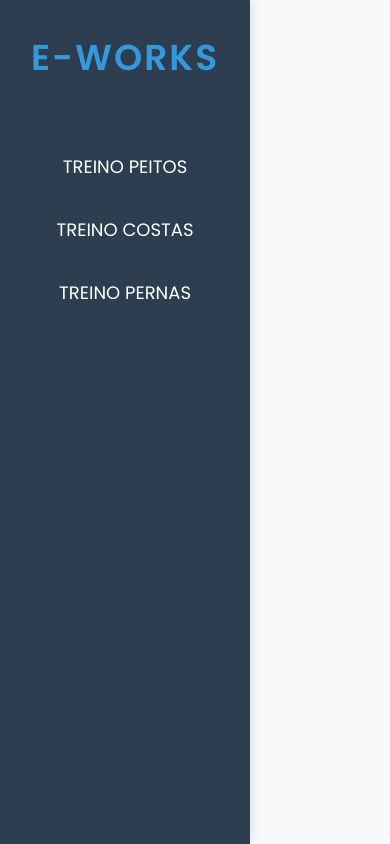
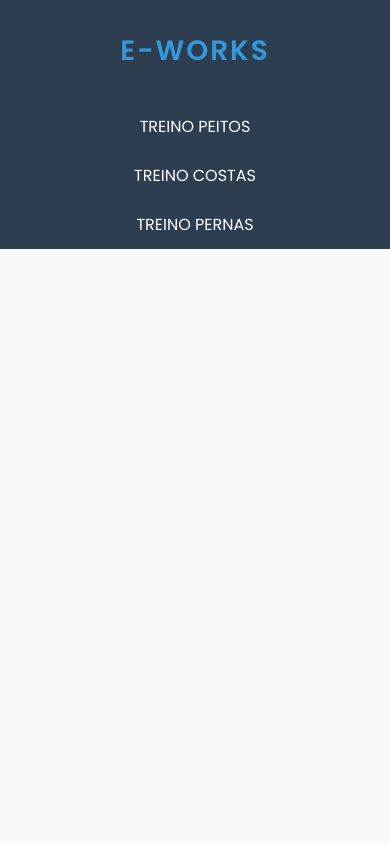
Before and after one commit to phphillipe97/projeto-academia, a plain HTML site: page index.html in a window 390 px wide. Drawn offline with Linux system fonts and the light colour scheme.

Commit message:
Update styles.css

```diff
--- a/styles.css
+++ b/styles.css
@@ -29,6 +29,7 @@ body {
     padding-top: 30px;
     position: fixed;
     box-shadow: 2px 0 10px rgba(0, 0, 0, 0.1);
+    transition: width 0.3s ease;
 }
 
 /* Logo */
@@ -83,19 +84,58 @@ body {
     margin-left: 250px;
     padding: 40px;
     flex-grow: 1;
-    transition: margin-left 0.3s;
+    transition: margin-left 0.3s ease;
 }
 
-.treino-content {
-    display: none;
-    transition: opacity 0.5s ease-in-out;
+/* Estilo de conteúdo para telas menores */
+@media screen and (max-width: 768px) {
+    /* Menu lateral ajustado para telas pequenas */
+    .sidebar {
+        width: 200px; /* Diminuir o tamanho do menu */
+    }
+
+    /* Ajustando a margem do conteúdo */
+    .content {
+        margin-left: 200px; /* Ajuste do conteúdo quando o menu é menor */
+    }
 }
 
-.treino-content h2 {
-    font-size: 32px;
-    margin-bottom: 15px;
-    color: #2c3e50;
-}
+/* Estilo para dispositivos móveis */
+@media screen and (max-width: 480px) {
+    /* Menu lateral ajustado para telas muito pequenas */
+    .sidebar {
+        width: 100%;  /* Menu ocupa toda a largura */
+        position: absolute;
+        height: auto;
+        box-shadow: none;
+    }
+
+    /* Ajustando a margem do conteúdo */
+    .content {
+        margin-left: 0; /* Conteúdo não precisa de margem */
+        padding: 20px; /* Menos espaço no conteúdo */
+    }
+
+    /* Logo do menu */
+    .sidebar .logo {
+        margin-bottom: 30px;
+    }
+
+    .sidebar h1 {
+        font-size: 28px; /* Reduzindo o tamanho da fonte para a logo */
+    }
+
+    /* Lista do menu para telas pequenas */
+    .sidebar ul li {
+        font-size: 16px; /* Fontes menores no menu */
+        padding: 12px; /* Menos espaço entre os itens */
+    }
+
+    /* Opcional: Deixar o menu visível ou escondido com um botão */
+    /* Caso precise de um botão para abrir e fechar o menu */
+    /* .sidebar {
+        display: none;  / * Controlar com JS */
+    } */
 
 /* Estilo da lista de exercícios */
 .exercicio-list {
```
